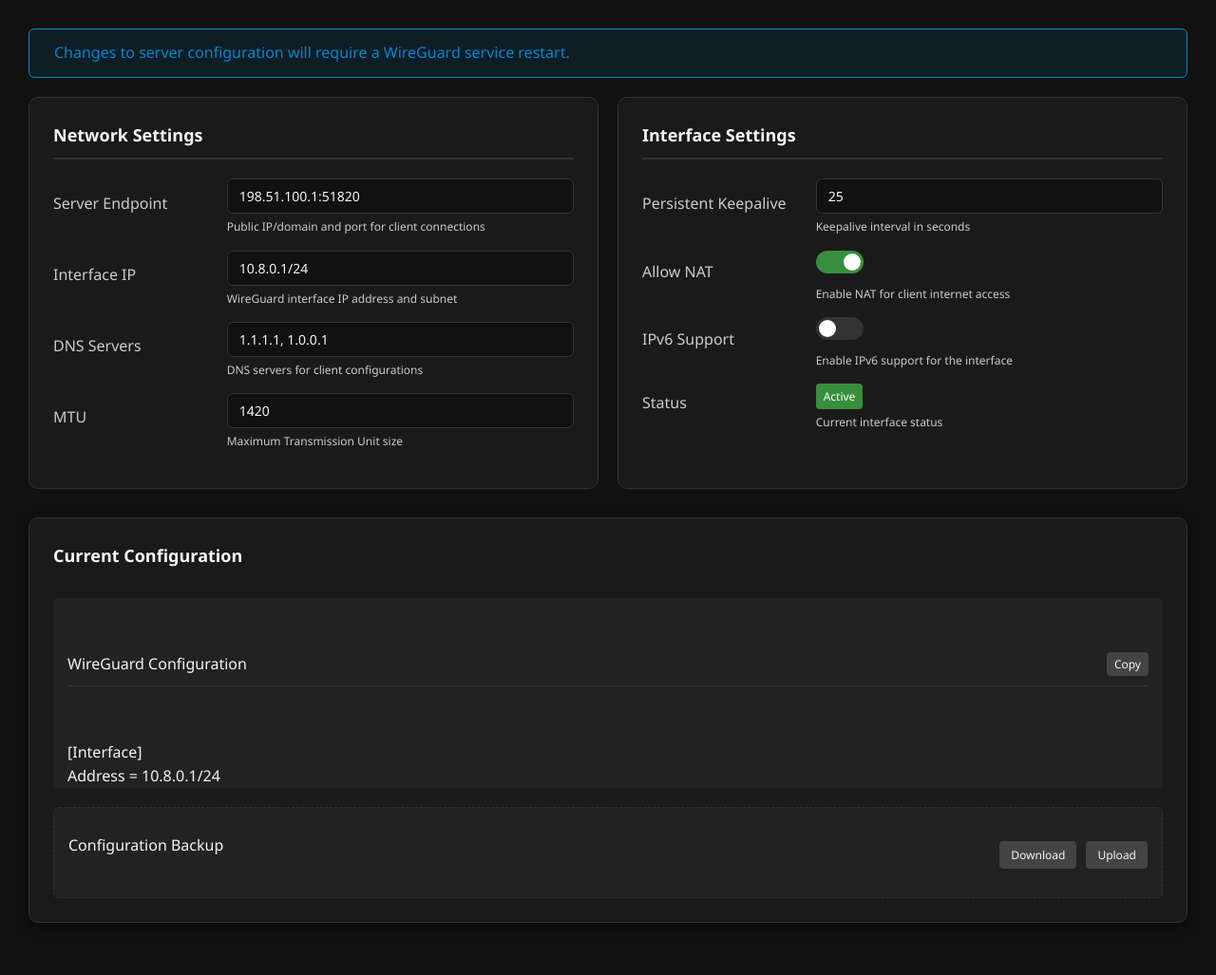
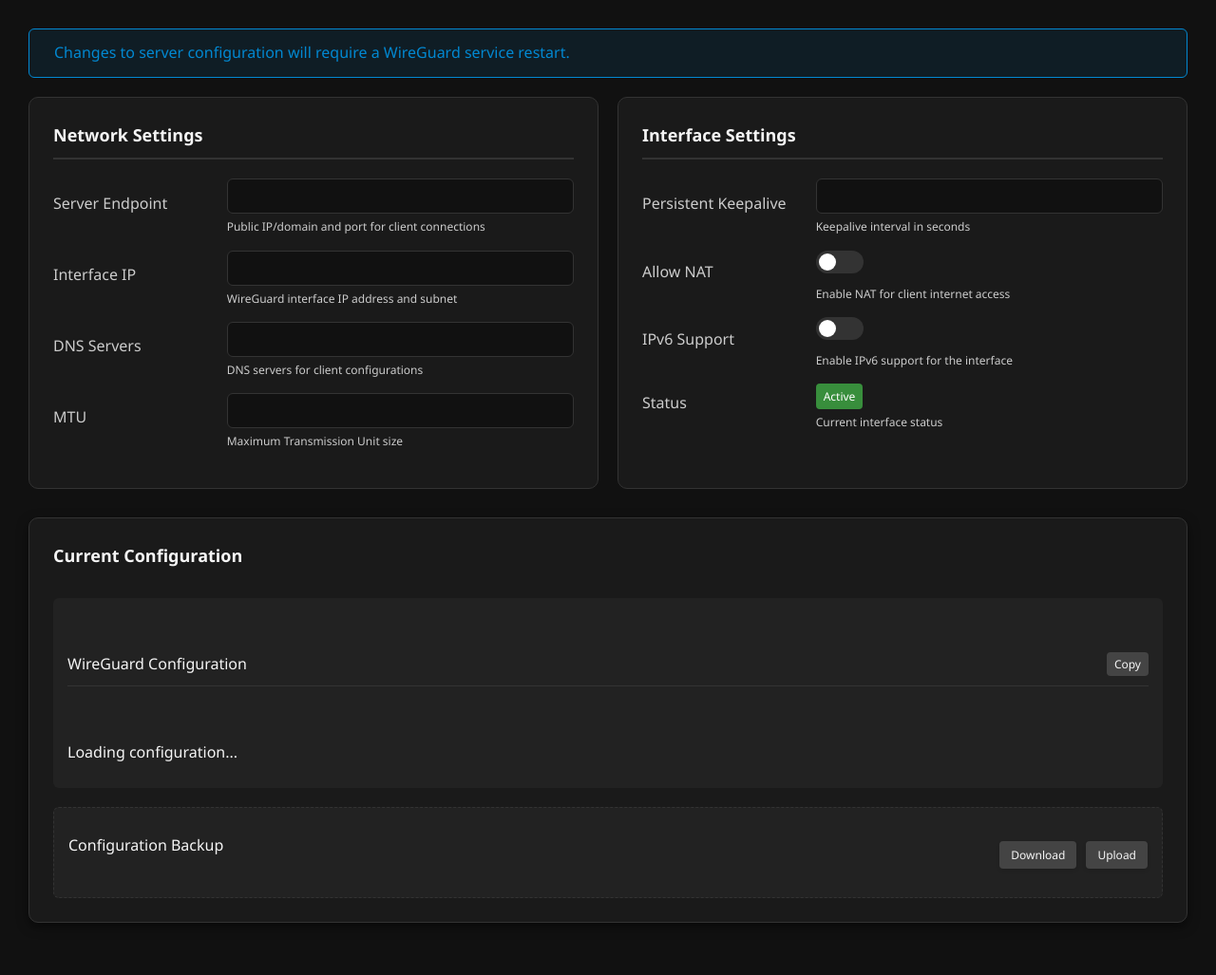
Before and after one commit to BlackSubnet/bs-wg, a Flask app: template templates/server_config.html in a window 1280 px wide. Shown: the part 85-1112 px from the top of the page at 95% size. Run offline with Flask 3, Linux system fonts and the light colour scheme; the template is opened without the code that fills it, so the values that code supplies are empty.

Commit message:
Update server_config.html

```diff
--- a/templates/server_config.html
+++ b/templates/server_config.html
@@ -799,7 +799,7 @@
                     <div class="config-row">
                         <label class="config-label">Server Endpoint</label>
                         <div class="config-value">
-                            <input type="text" class="config-input" id="serverEndpoint" value="198.51.100.1:51820">
+                            <input type="text" class="config-input" id="serverEndpoint">
                             <div class="config-help">Public IP/domain and port for client connections</div>
                         </div>
                     </div>
@@ -807,7 +807,7 @@
                     <div class="config-row">
                         <label class="config-label">Interface IP</label>
                         <div class="config-value">
-                            <input type="text" class="config-input" id="interfaceIP" value="10.8.0.1/24">
+                            <input type="text" class="config-input" id="interfaceIP">
                             <div class="config-help">WireGuard interface IP address and subnet</div>
                         </div>
                     </div>
@@ -815,7 +815,7 @@
                     <div class="config-row">
                         <label class="config-label">DNS Servers</label>
                         <div class="config-value">
-                            <input type="text" class="config-input" id="dnsServers" value="1.1.1.1, 1.0.0.1">
+                            <input type="text" class="config-input" id="dnsServers">
                             <div class="config-help">DNS servers for client configurations</div>
                         </div>
                     </div>
@@ -823,7 +823,7 @@
                     <div class="config-row">
                         <label class="config-label">MTU</label>
                         <div class="config-value">
-                            <input type="number" class="config-input" id="mtu" value="1420">
+                            <input type="number" class="config-input" id="mtu">
                             <div class="config-help">Maximum Transmission Unit size</div>
                         </div>
                     </div>
@@ -836,7 +836,7 @@
                     <div class="config-row">
                         <label class="config-label">Persistent Keepalive</label>
                         <div class="config-value">
-                            <input type="number" class="config-input" id="keepalive" value="25">
+                            <input type="number" class="config-input" id="keepalive">
                             <div class="config-help">Keepalive interval in seconds</div>
                         </div>
                     </div>
@@ -845,7 +845,7 @@
                         <label class="config-label">Allow NAT</label>
                         <div class="config-value">
                             <label class="switch">
-                                <input type="checkbox" id="allowNat" checked>
+                                <input type="checkbox" id="allowNat">
                                 <span class="switch-slider"></span>
                             </label>
                             <div class="config-help">Enable NAT for client internet access</div>
@@ -883,14 +883,7 @@
                         <button class="copy-btn" onclick="copyConfig()">Copy</button>
                     </div>
                     <code id="configOutput">
-[Interface]
-Address = 10.8.0.1/24
-ListenPort = 51820
-PrivateKey = [HIDDEN]
-PostUp = iptables -A FORWARD -i wg0 -j ACCEPT; iptables -t nat -A POSTROUTING -o eth0 -j MASQUERADE
-PostDown = iptables -D FORWARD -i wg0 -j ACCEPT; iptables -t nat -D POSTROUTING -o eth0 -j MASQUERADE
-
-# Client configurations will appear here after generation
+Loading configuration...
                     </code>
                 </div>
 
@@ -908,6 +901,68 @@
     </div>
 
     <script>
+        // Load server configuration from API
+        async function loadServerConfig() {
+            try {
+                const response = await fetch('/api/server-config');
+                if (!response.ok) {
+                    throw new Error('Failed to fetch server configuration');
+                }
+
+                const config = await response.json();
+
+                // Populate form fields with API data
+                document.getElementById('serverEndpoint').value = config.endpoint || '';
+                document.getElementById('interfaceIP').value = config.subnet ? config.subnet.replace('/24', '.1/24') : '';
+                document.getElementById('dnsServers').value = config.dns_servers || '';
+                document.getElementById('mtu').value = config.mtu || 1420;
+                document.getElementById('keepalive').value = config.keepalive || 25;
+
+                // Set boolean values if they exist in the response
+                if (config.allow_nat !== undefined) {
+                    document.getElementById('allowNat').checked = config.allow_nat;
+                }
+                if (config.ipv6_support !== undefined) {
+                    document.getElementById('ipv6Support').checked = config.ipv6_support;
+                }
+
+                // Update the configuration display
+                updateConfigDisplay(config);
+
+            } catch (error) {
+                console.error('Error loading server configuration:', error);
+                const alert = document.createElement('div');
+                alert.className = 'alert alert-danger';
+                alert.innerHTML = '<i class="fas fa-exclamation-circle"></i> Failed to load server configuration. Please try again.';
+                document.querySelector('.main-content').prepend(alert);
+
+                // Auto-remove the alert after 5 seconds
+                setTimeout(() => {
+                    if (alert.parentNode) {
+                        alert.parentNode.removeChild(alert);
+                    }
+                }, 5000);
+            }
+        }
+
+        // Update the configuration display based on form values
+        function updateConfigDisplay(config) {
+            const subnet = config.subnet ? config.subnet : '10.8.0.0/24';
+            const interfaceIP = subnet.replace('0/24', '1/24');
+            const port = config.endpoint ? config.endpoint.split(':')[1] : '51820';
+
+            const configText = `[Interface]
+Address = ${interfaceIP}
+ListenPort = ${port}
+PrivateKey = [HIDDEN]
+PostUp = iptables -A FORWARD -i wg0 -j ACCEPT; iptables -t nat -A POSTROUTING -o eth0 -j MASQUERADE
+PostDown = iptables -D FORWARD -i wg0 -j ACCEPT; iptables -t nat -D POSTROUTING -o eth0 -j MASQUERADE
+
+# Client configurations will appear here after generation`;
+
+            document.getElementById('configOutput').innerText = configText;
+        }
+
         // Function to copy configuration
         function copyConfig() {
             const configText = document.getElementById('configOutput').innerText;
@@ -943,6 +998,9 @@
                 reader.onload = (event) => {
                     const configText = event.target.result;
                     document.getElementById('configOutput').innerText = configText;
+
+                    // TODO: Parse the uploaded config to update form fields
+                    // This would require parsing the WireGuard config format
                 };
                 reader.readAsText(file);
             };
@@ -950,11 +1008,66 @@
         }
 
         // Save configuration button handler
-        document.getElementById('saveConfigBtn').addEventListener('click', function() {
-            // Add your save configuration logic here
-            // This should make an API call to your backend
-            alert('Configuration saved successfully!');
+        document.getElementById('saveConfigBtn').addEventListener('click', async function() {
+            // Collect form values
+            const config = {
+                endpoint: document.getElementById('serverEndpoint').value,
+                subnet: document.getElementById('interfaceIP').value.replace('.1/24', '.0/24'),
+                dns_servers: document.getElementById('dnsServers').value,
+                mtu: parseInt(document.getElementById('mtu').value),
+                keepalive: parseInt(document.getElementById('keepalive').value),
+                allow_nat: document.getElementById('allowNat').checked,
+                ipv6_support: document.getElementById('ipv6Support').checked
+            };
+
+            try {
+                // Send the updated configuration to the server
+                const response = await fetch('/api/server-config', {
+                    method: 'POST',
+                    headers: {
+                        'Content-Type': 'application/json'
+                    },
+                    body: JSON.stringify(config)
+                });
+
+                if (!response.ok) {
+                    throw new Error('Failed to save configuration');
+                }
+
+                // Show success message
+                const alert = document.createElement('div');
+                alert.className = 'alert alert-success';
+                alert.innerHTML = '<i class="fas fa-check-circle"></i> Configuration saved successfully!';
+                document.querySelector('.main-content').prepend(alert);
+
+                // Update the configuration display
+                updateConfigDisplay(config);
+
+                // Auto-remove the alert after 3 seconds
+                setTimeout(() => {
+                    if (alert.parentNode) {
+                        alert.parentNode.removeChild(alert);
+                    }
+                }, 3000);
+
+            } catch (error) {
+                console.error('Error saving configuration:', error);
+                const alert = document.createElement('div');
+                alert.className = 'alert alert-danger';
+                alert.innerHTML = '<i class="fas fa-exclamation-circle"></i> Failed to save configuration. Please try again.';
+                document.querySelector('.main-content').prepend(alert);
+
+                // Auto-remove the alert after 5 seconds
+                setTimeout(() => {
+                    if (alert.parentNode) {
+                        alert.parentNode.removeChild(alert);
+                    }
+                }, 5000);
+            }
         });
+
+        // Load configuration when page loads
+        document.addEventListener('DOMContentLoaded', loadServerConfig);
     </script>
 </body>
 </html>
```
